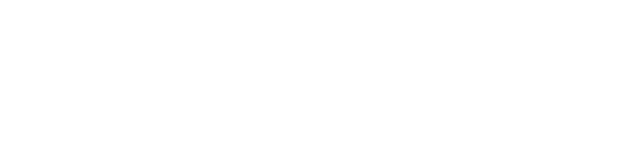
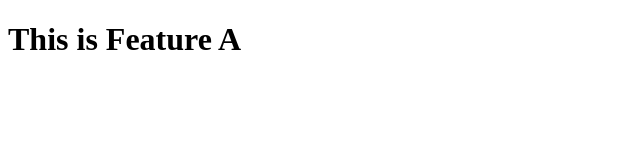
Before and after one commit to dwikyfahlavi/Alterra-task1, a plain HTML site: page index.html in a window 1280 px wide. Shown: the whole page, without its empty margins (0-640 px from the left). Drawn offline with Linux system fonts and the light colour scheme.

Commit message:
add feature A

```diff
--- a/index.html
+++ b/index.html
@@ -7,6 +7,6 @@
     <title>Document</title>
 </head>
 <body>
-
+    <h1>This is Feature A</h1>
 </body>
 </html>
```
